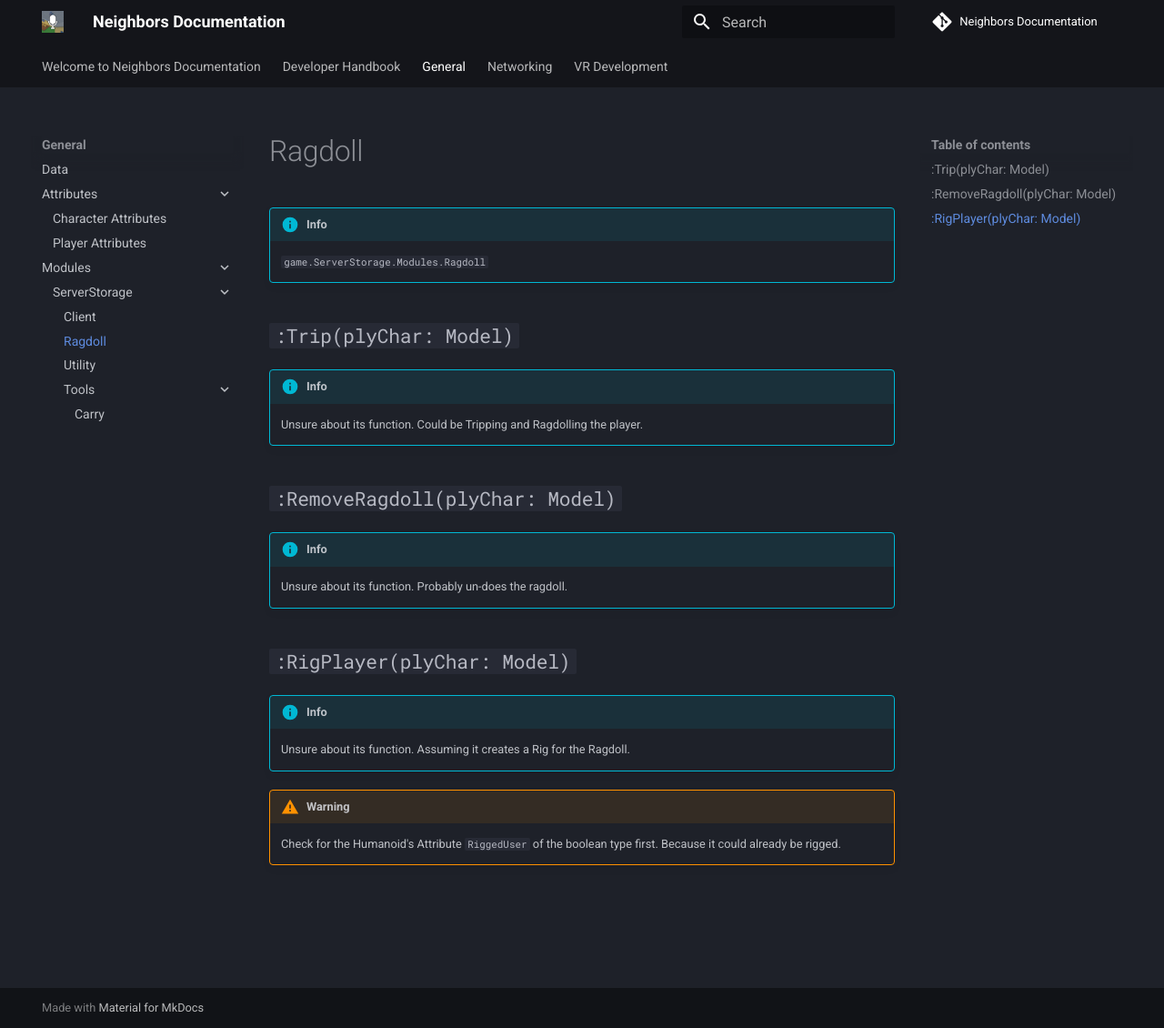
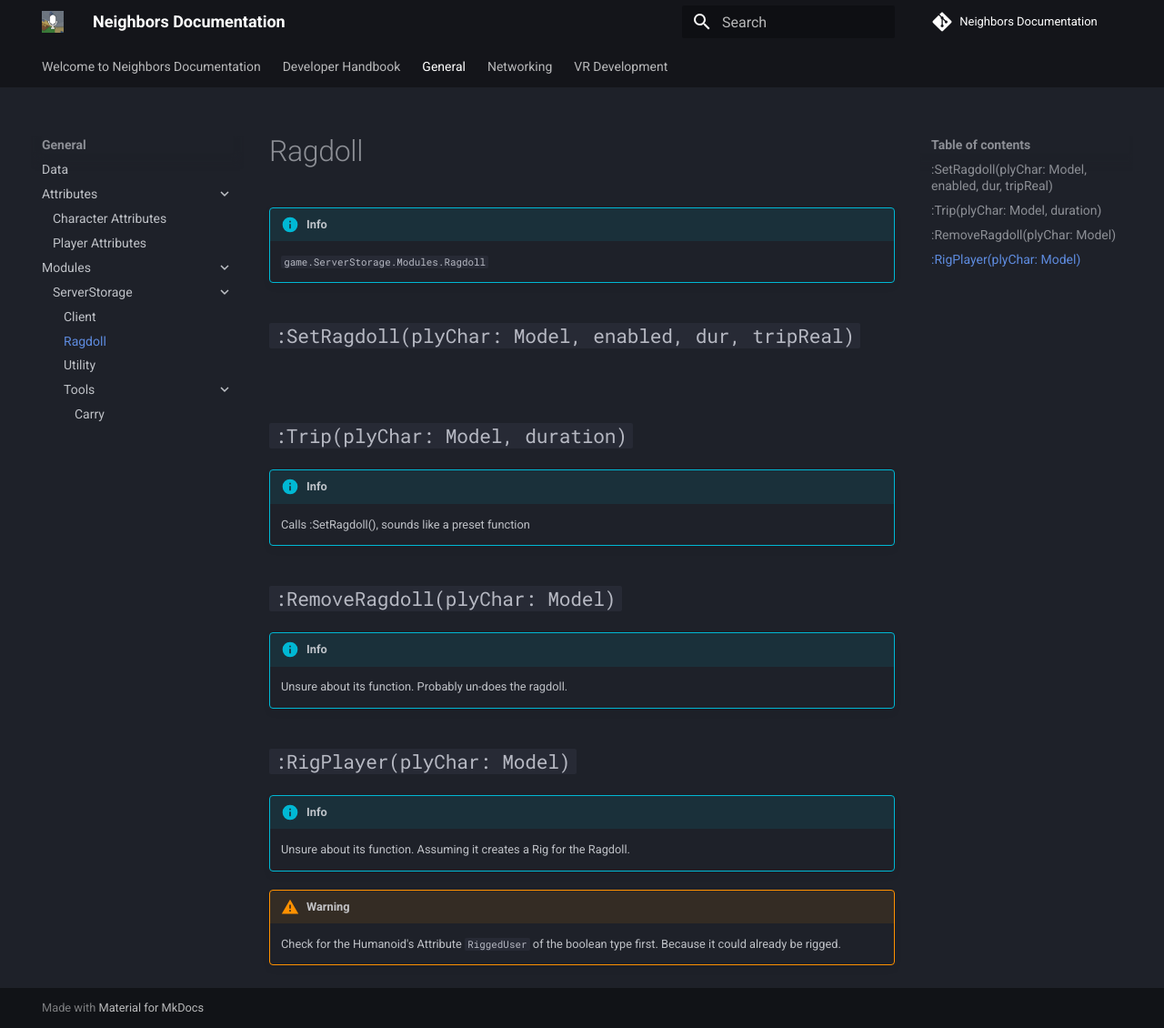
Before and after one commit to TheBoogle/neighbors-documentation, an MkDocs documentation site: the page built from docs/General/Modules/ServerStorage/Ragdoll.md, in a window 1280 px wide and 1130 px high. Shown: the whole window at 91% size. Built offline with MkDocs 1.6.1 and Material for MkDocs 9.7.7, drawn with Linux system fonts in a browser that asks for light colours; comment, search, counter and statistics services are not loaded.

Commit message:
Update Ragdoll.md

```diff
--- a/docs/General/Modules/ServerStorage/Ragdoll.md
+++ b/docs/General/Modules/ServerStorage/Ragdoll.md
@@ -3,9 +3,11 @@
     ``game.ServerStorage.Modules.Ragdoll``
 
 
-## `:Trip(plyChar: Model)`
+## `:SetRagdoll(plyChar: Model, enabled, dur, tripReal)`
+
+## `:Trip(plyChar: Model, duration)`
 !!! info end
-    Unsure about its function. Could be Tripping and Ragdolling the player.
+    Calls :SetRagdoll(), sounds like a preset function
 
 
 ## `:RemoveRagdoll(plyChar: Model)`
```
